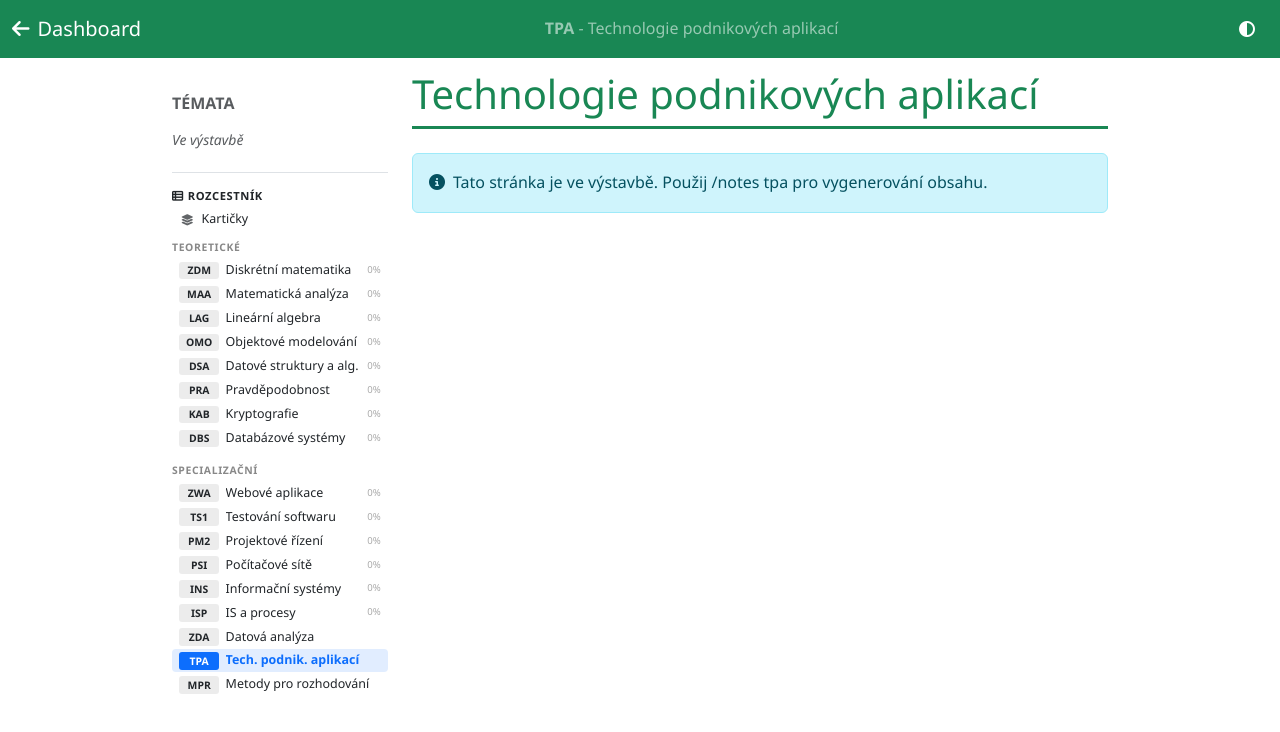
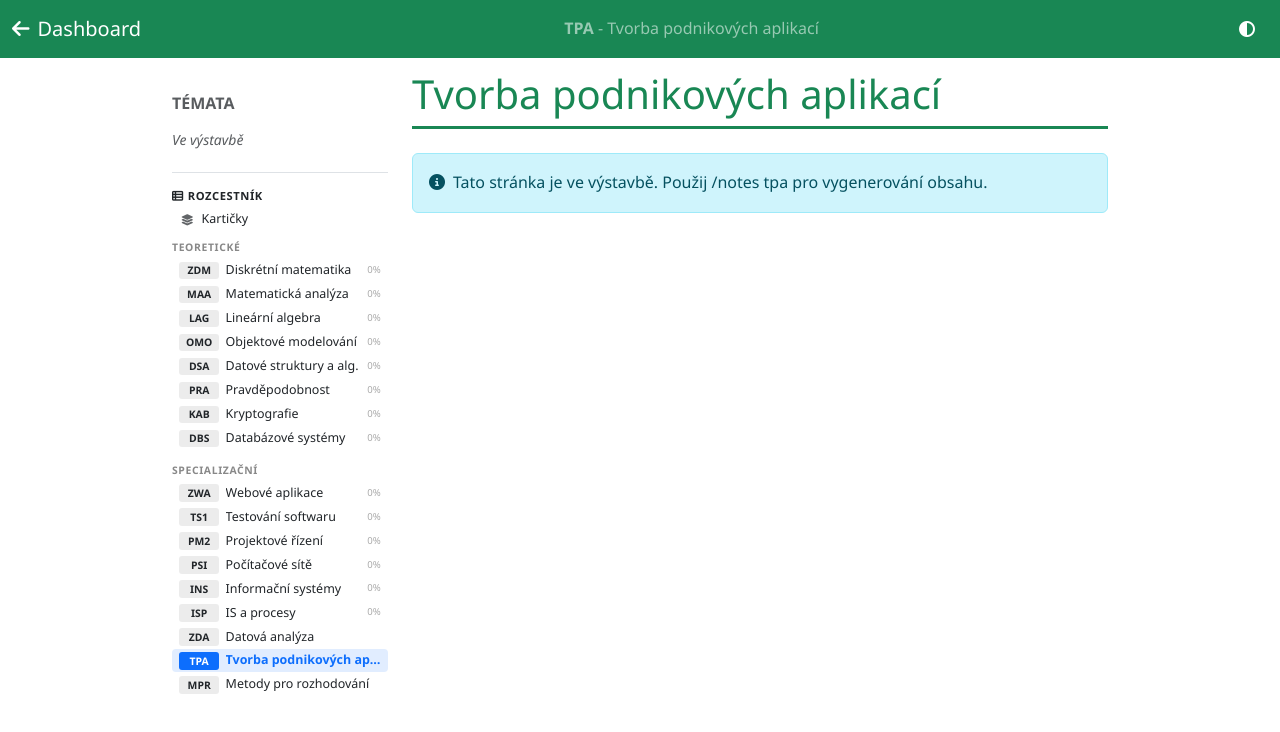
Before and after one commit to zendev-ady/statnice, a plain HTML site: page subjects/tpa.html in a window 1280 px wide. Drawn offline with nearby package versions, Linux system fonts and the light colour scheme.

Commit message:
tpa correctly renamed

```diff
--- a/subjects/subjects-nav.js
+++ b/subjects/subjects-nav.js
@@ -22,7 +22,7 @@
         { code: 'INS', name: 'Informační systémy',     file: 'ins.html', count: 7  },
         { code: 'ISP', name: 'IS a procesy',           file: 'isp.html', count: 13 },
         { code: 'ZDA', name: 'Datová analýza',         file: 'zda.html', count: 0  },
-        { code: 'TPA', name: 'Tech. podnik. aplikací', file: 'tpa.html', count: 0  },
+        { code: 'TPA', name: 'Tvorba podnikových aplikací', file: 'tpa.html', count: 0  },
         { code: 'MPR', name: 'Metody pro rozhodování', file: 'mpr.html', count: 0  },
     ];
 
--- a/subjects/tpa.html
+++ b/subjects/tpa.html
@@ -3,7 +3,7 @@
 <head>
     <meta charset="UTF-8">
     <meta name="viewport" content="width=device-width, initial-scale=1.0">
-    <title>TPA - Technologie podnikových aplikací | SZZ Příprava</title>
+    <title>TPA - Tvorba podnikových aplikací | SZZ Příprava</title>
     <link href="https://cdn.jsdelivr.net/npm/bootstrap@5.3.2/dist/css/bootstrap.min.css" rel="stylesheet">
     <link rel="stylesheet" href="https://cdnjs.cloudflare.com/ajax/libs/font-awesome/6.4.2/css/all.min.css">
     <link rel="stylesheet" href="shared.css">
@@ -12,7 +12,7 @@
     <nav class="navbar navbar-expand-lg navbar-dark bg-success fixed-top">
         <div class="container-fluid">
             <a class="navbar-brand" href="../index.html"><i class="fas fa-arrow-left me-2"></i>Dashboard</a>
-            <span class="navbar-text mx-auto"><strong>TPA</strong> - Technologie podnikových aplikací</span>
+            <span class="navbar-text mx-auto"><strong>TPA</strong> - Tvorba podnikových aplikací</span>
             <button class="btn btn-link text-white" onclick="document.body.classList.toggle('dark-mode')"><i class="fas fa-adjust"></i></button>
         </div>
     </nav>
@@ -25,7 +25,7 @@
                 </nav>
             </div>
             <div class="col-lg-9">
-                <h1 class="mb-4">Technologie podnikových aplikací</h1>
+                <h1 class="mb-4">Tvorba podnikových aplikací</h1>
                 <div class="alert alert-info"><i class="fas fa-info-circle me-2"></i>Tato stránka je ve výstavbě. Použij /notes tpa pro vygenerování obsahu.</div>
             </div>
         </div>
```
Also changed, not shown: card.html (+1 -1 lines), cards.html (+1 -1 lines), index.html (+1 -1 lines), 1 other file.
